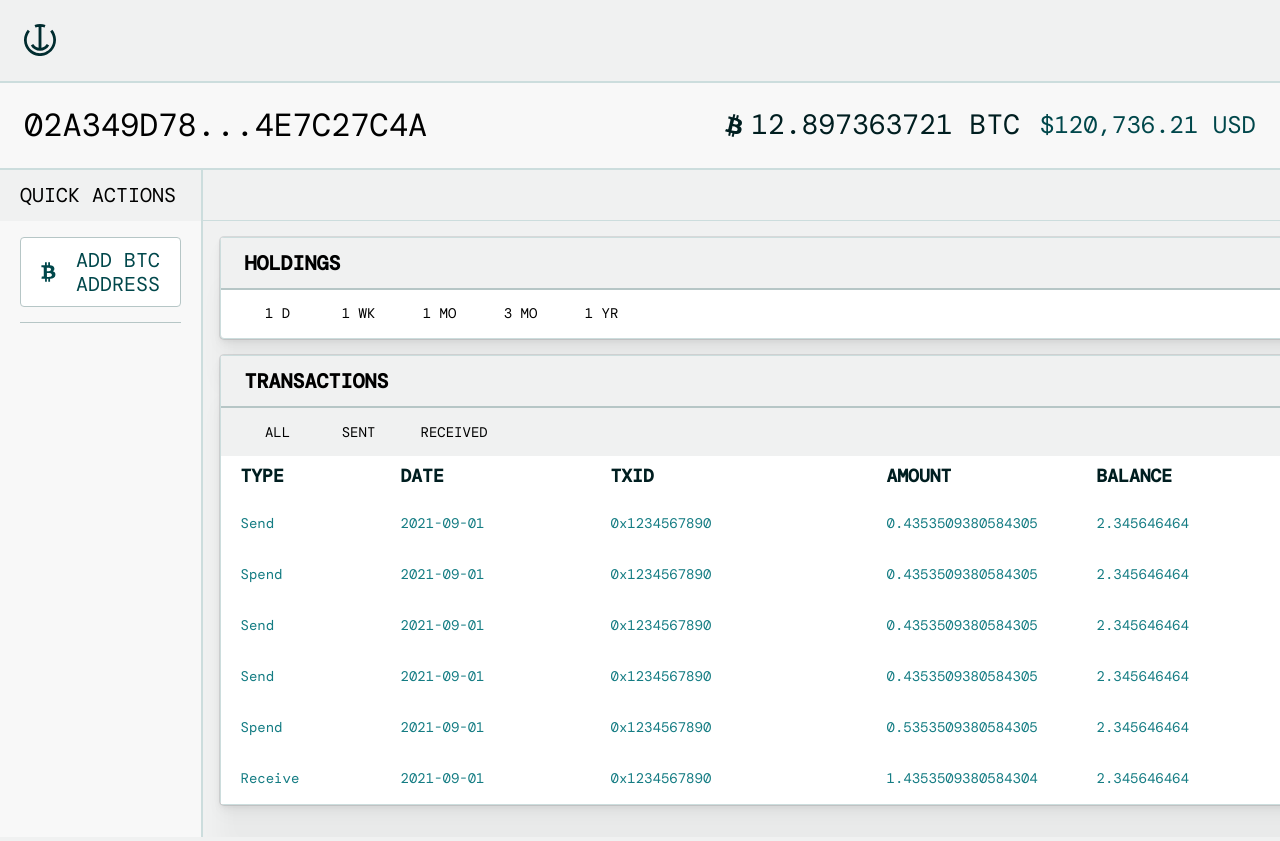
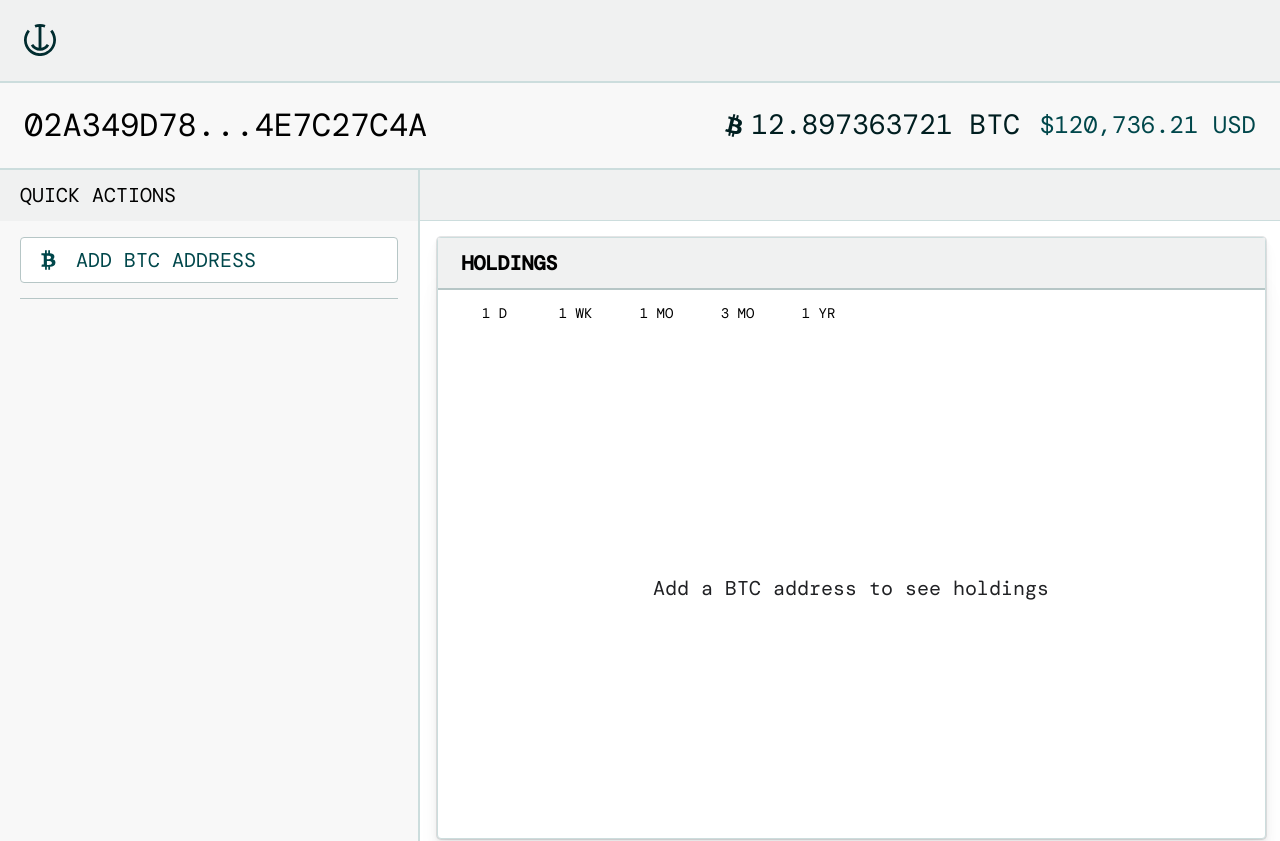
Before and after one commit to elirichey/bitcoin-transaction-viewer, a Next.js app: page /dashboard in a window 1280 px wide. Shown: the top 841 px of the page. Built offline with nearby package versions, Linux system fonts and the light colour scheme.

Commit message:
table looks better, sorting is broken

```diff
--- a/src/app/dashboard/page.module.sass
+++ b/src/app/dashboard/page.module.sass
@@ -1,19 +1 @@
-@use '../../styles/variables'
-
-/* Enable hover only on non-touch devices */
-//@media (hover: hover) and (pointer: fine)
-
-/* Mobile */
-//@media (max-width: 700px)
-
-///* Tablet and Smaller Desktop */
-//@media (min-width: 701px) and (max-width: 1120px)
-//  .grid
-//    grid-template-columns: repeat(2, 50%)
-
-//@media (prefers-color-scheme: dark)
-//  .vercelLogo
-//    filter: invert(1)
-
-//  .logo
-//    filter: invert(1) drop-shadow(0 0 0.3rem #ffffff70)
+@import '../../styles/variables'
--- a/src/app/dashboard/page.tsx
+++ b/src/app/dashboard/page.tsx
@@ -7,9 +7,10 @@ import BitcoinBody from "@/components/bitcoin-body/BitcoinBody";
 import AddNewAddress from "@/components/add-new-address/AddNewAddress";
 
 export default function Dashboard() {
-  const [id, setId] = useState<string>(
-    "02A349D7817F2F26F95DEFEA1A1CCE732F2719F18D5E74597F6E49C1F4E7C27C4A"
-  );
+  const test: string =
+    "02A349D7817F2F26F95DEFEA1A1CCE732F2719F18D5E74597F6E49C1F4E7C27C4A";
+
+  const [id, setId] = useState<string | null>(test); // test null
   const [coins, setCoins] = useState<number>(12.897363721);
   const [currentPrice, setCurrentPrice] = useState<number>(9361.30922658);
 
@@ -17,14 +18,13 @@ export default function Dashboard() {
     useState<boolean>(false);
 
   function addNewBitcoinAddress() {
-    // alert("Add");
     setShowAddNewBitcoinAddress(true);
   }
 
   return (
     <main className={styles.main}>
       <BitcoinAddress id={id} coins={coins} valuation={coins * currentPrice} />
-      <BitcoinBody addBitcoinAddress={addNewBitcoinAddress} />
+      <BitcoinBody id={id} addBitcoinAddress={addNewBitcoinAddress} />
 
       {showAddNewBitcoinAddress ? (
         <AddNewAddress closeModal={() => setShowAddNewBitcoinAddress(false)} />
--- a/src/app/globals.sass
+++ b/src/app/globals.sass
@@ -75,4 +75,5 @@ img
 @import '../components/bitcoin-body/BitcoinBody'
 @import '../components/add-new-address/AddNewAddress'
 @import '../components/table/Table'
+@import '../components/empty-list/EmptyList'
 @import '../components/header/Header'
--- a/src/components/bitcoin-address/BitcoinAddress.tsx
+++ b/src/components/bitcoin-address/BitcoinAddress.tsx
@@ -3,7 +3,7 @@
 import Image from "next/image";
 
 interface Props {
-  id: string;
+  id: string | null;
   coins: number;
   valuation: number;
 }
@@ -12,7 +12,7 @@ export default function BitcoinAddress(props: Props) {
   const { id, coins, valuation } = props;
 
   // format id to have the first and last 9 characters with the rest as dots
-  const formattedId = `${id.slice(0, 9)}...${id.slice(-9)}`;
+  const formattedId = id ? `${id.slice(0, 9)}...${id.slice(-9)}` : "NO ADDRESS";
 
   function numberWithCommas(x: number) {
     return x
@@ -34,9 +34,9 @@ export default function BitcoinAddress(props: Props) {
             priority
           />
 
-          <p className="coins">{coins} BTC</p>
+          <p className="coins">{id ? coins : 0} BTC</p>
         </div>
-        <p className="valuation">${numberWithCommas(valuation)} USD</p>
+        <p className="valuation">${numberWithCommas(id ? valuation : 0)} USD</p>
       </div>
     </div>
   );
--- a/src/components/bitcoin-body/BitcoinBody.sass
+++ b/src/components/bitcoin-body/BitcoinBody.sass
@@ -10,6 +10,7 @@
 #bitcoin-sidebar
   flex-direction: column
   width: 100%
+  min-width: 420px
   max-width: 420px
   min-height: calc(100vh - 83px - 86px) // 83 = logo bar, 86 = addresses bar
   background-color: $off_white
@@ -44,12 +45,11 @@
       margin: 16px 0 15px
       img
         margin-right: 20px
-      //&:hover
-      //  background-color: $lt_gray_hover
 
 #bitcoin-stats
   flex: 1
   flex-direction: column
+  background-color: $white
   .void-bar
     width: 100%
     background-color: $lt_gray
@@ -97,6 +97,12 @@
         cursor: pointer
         &:hover
           filter: opacity(0.5)
+  .table-container
+    display: flex
+    flex-direction: column
+    width: 100%
+    max-width: calc(100vw - 420px - 33px) // 420 = sidebar, 33 = padding
+    overflow-x: scroll
 
 /* Mobile */
 
--- a/src/components/bitcoin-body/BitcoinBody.tsx
+++ b/src/components/bitcoin-body/BitcoinBody.tsx
@@ -3,18 +3,20 @@ import Titlebar from "../titlebar/Titlebar";
 import Table from "../table/Table";
 import Columns from "../table/Columns";
 import data from "../table/TestData";
+import EmptyList from "../empty-list/EmptyList";
 
 interface Props {
+  id: string | null;
   addBitcoinAddress: () => void;
 }
 
 export default function BitcoinBody(props: Props) {
-  const { addBitcoinAddress } = props;
+  const { id, addBitcoinAddress } = props;
 
   const actions = {
     // clickCell: () => console.log("Clicked Cell"),
     clickRow: (x: any) => {
-      console.log({ selected: x });
+      alert(JSON.stringify(x));
     },
   };
 
@@ -69,6 +71,14 @@ export default function BitcoinBody(props: Props) {
               </ul>
             </div>
             {/* Table */}
+
+            <div className="table-container">
+              {!id || [].length === 0 ? (
+                <EmptyList id={0} title="Add a BTC address to see holdings" />
+              ) : (
+                <></>
+              )}
+            </div>
           </div>
 
           <div className="overview-section">
@@ -93,11 +103,17 @@ export default function BitcoinBody(props: Props) {
 
             <Table
               id="transactions-table"
-              data={data}
+              data={id ? data : []}
               columns={Columns}
               loading={false}
               actions={actions}
             />
+
+            {!id || data.length === 0 ? (
+              <EmptyList id={1} title="No transactions to show" />
+            ) : (
+              <></>
+            )}
           </div>
         </div>
       </div>
--- /dev/null
+++ b/src/components/empty-list/EmptyList.sass
@@ -0,0 +1,13 @@
+@import '../../styles/variables'
+
+.empty-list
+  display: flex
+  justify-content: center
+  align-items: center
+  height: 500px
+  width: 100%
+  p
+    font-family: var(--font-dm-mono)
+    font-size: 20px
+    line-height: 24px
+    color: $black
--- /dev/null
+++ b/src/components/empty-list/EmptyList.tsx
@@ -0,0 +1,14 @@
+interface Props {
+  id: number;
+  title: string;
+}
+
+export default function EmptyList(props: Props) {
+  const { id, title } = props;
+
+  return (
+    <div id={`table-${id}`} className="empty-list">
+      <p>{title}</p>
+    </div>
+  );
+}
--- a/src/components/table/Columns.tsx
+++ b/src/components/table/Columns.tsx
@@ -3,32 +3,32 @@ import Image from "next/image";
 interface Record {
   type: string;
   date: string;
-  tx_id: string;
+  label: string;
   amount: string;
   balance: string;
   status: string;
 }
 
 const accessorType = (props: Record) => {
-  const { type } = props;
-  return <span className="type">{type}</span>;
+  return <span className="type">{props.type}</span>;
 };
+
 const accessorDate = (props: Record) => {
-  const { date } = props;
-  return <span className="date">{date}</span>;
+  return <span className="date">{props.date}</span>;
 };
-const accessorTxID = (props: Record) => {
-  const { tx_id } = props;
-  return <span className="txid">{tx_id}</span>;
+
+const accessorLabel = (props: Record) => {
+  return <span className="label">{props.label}</span>;
 };
+
 const accessorAmount = (props: Record) => {
-  const { amount } = props;
-  return <span className="amount">{amount}</span>;
+  return <span className="amount">{props.amount}</span>;
 };
+
 const accessorBalance = (props: Record) => {
-  const { balance } = props;
-  return <span className="balance">{balance}</span>;
+  return <span className="balance">{props.balance}</span>;
 };
+
 const accessorStatus = (props: Record) => {
   const { status } = props;
   const isCompleted = status.toLowerCase() === "completed";
@@ -49,8 +49,8 @@ const Columns = [
     Cell: (props: any) => props.value,
   },
   {
-    Header: "TXID",
-    accessor: (props: Record) => accessorTxID(props),
+    Header: "Label",
+    accessor: (props: Record) => accessorLabel(props),
     Cell: (props: any) => props.value,
   },
   {
--- a/src/components/table/Table.tsx
+++ b/src/components/table/Table.tsx
@@ -1,14 +1,14 @@
+import Image from "next/image";
 import { useTable, useExpanded, useSortBy } from "react-table";
 
 export default function Table(props: any) {
-  const { id, data, columns, loading, actions } = props;
-
-  console.log({ data });
+  const { id, data, columns, actions } = props;
 
   const { getTableProps, getTableBodyProps, headerGroups, rows, prepareRow } =
     useTable({ columns, data }, useSortBy, useExpanded);
 
   return (
+    <div className="table-container">
       <table id={id} {...getTableProps()} className="dashboard-table">
         <thead>
           {headerGroups.map((headerGroup: any) => (
@@ -30,17 +30,16 @@ export default function Table(props: any) {
                     {...column.getHeaderProps(column.getSortByToggleProps())}
                   >
                     {column.render("Header")}
-                  <span>
                     {column.isSorted ? (
-                      column.isSortedDesc ? (
-                        <span className="sort desc">«</span>
-                      ) : (
-                        <span className="sort asc">«</span>
-                      )
+                      <Image
+                        src="/svg/up-down.svg"
+                        alt="Arrow Down"
+                        width={10}
+                        height={10}
+                      />
                     ) : (
                       <span className="sort" />
                     )}
-                  </span>
                   </th>
                 );
               })}
@@ -60,7 +59,6 @@ export default function Table(props: any) {
                     ? () => actions.clickRow(row.original)
                     : null
                 }
-              // className={i % 2 === 0 ? "even" : "odd"}
                 key={i}
               >
                 {row.cells.map((cell: any) => {
@@ -77,9 +75,9 @@ export default function Table(props: any) {
                       onClick={
                         activeCol
                           ? null
-                        : // : actions && actions.clickCell
-                          // ? () => actions.clickCell(row.original)
-                          null
+                          : actions && actions.clickCell
+                          ? () => actions.clickCell(row.original)
+                          : null
                       }
                     >
                       {cell.render("Cell")}
@@ -91,5 +89,6 @@ export default function Table(props: any) {
           })}
         </tbody>
       </table>
+    </div>
   );
 }
--- a/src/components/table/TestData.tsx
+++ b/src/components/table/TestData.tsx
@@ -3,8 +3,8 @@ const data = [
     id: 1,
     type: "Send",
     date: "2021-09-01",
-    tx_id: "0x1234567890",
-    amount: 0.4353509380584305,
+    label: "1x1234567890",
+    amount: 1.4353509380584305,
     balance: 2.345646464,
     status: "Pending",
   },
@@ -12,43 +12,43 @@ const data = [
     id: 2,
     type: "Spend",
     date: "2021-09-01",
-    tx_id: "0x1234567890",
+    label: "5x1234567890",
     amount: 0.4353509380584305,
-    balance: 2.345646464,
+    balance: 3.345646464,
     status: "Completed",
   },
   {
     id: 3,
     type: "Send",
     date: "2021-09-01",
-    tx_id: "0x1234567890",
-    amount: 0.4353509380584305,
-    balance: 2.345646464,
+    label: "4x1234567890",
+    amount: 7.4353509380584305,
+    balance: 66.345646464,
     status: "Completed",
   },
   {
     id: 4,
     type: "Send",
     date: "2021-09-01",
-    tx_id: "0x1234567890",
-    amount: 0.4353509380584305,
-    balance: 2.345646464,
+    label: "3x1234567890",
+    amount: 9.4353509380584305,
+    balance: 12.345646464,
     status: "Pending",
   },
   {
     id: 5,
     type: "Spend",
     date: "2021-09-01",
-    tx_id: "0x1234567890",
-    amount: 0.5353509380584305,
-    balance: 2.345646464,
+    label: "6x1234567890",
+    amount: 3.5353509380584305,
+    balance: 52.345646464,
     status: "Completed",
   },
   {
     id: 6,
     type: "Receive",
     date: "2021-09-01",
-    tx_id: "0x1234567890",
+    label: "7x1234567890",
     amount: 1.4353509380584305,
     balance: 2.345646464,
     status: "Completed",
```
Also changed, not shown: src/components/table/Table.sass (+7 -12 lines). Lines whose indentation alone changed are shown as unchanged.
